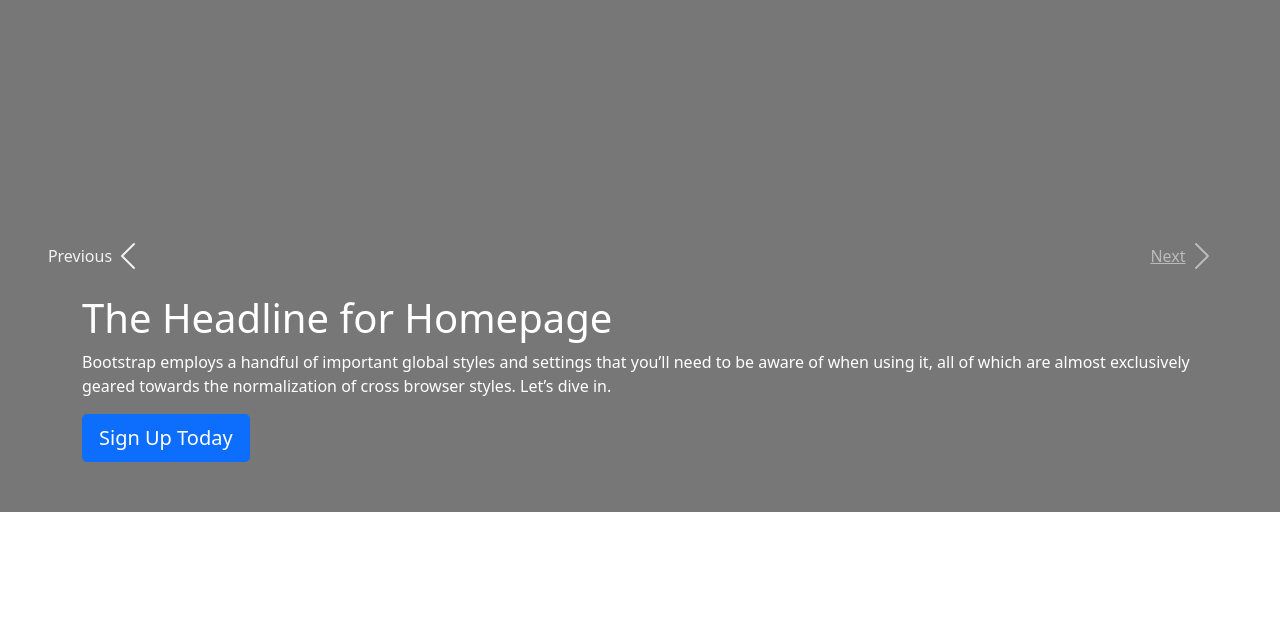
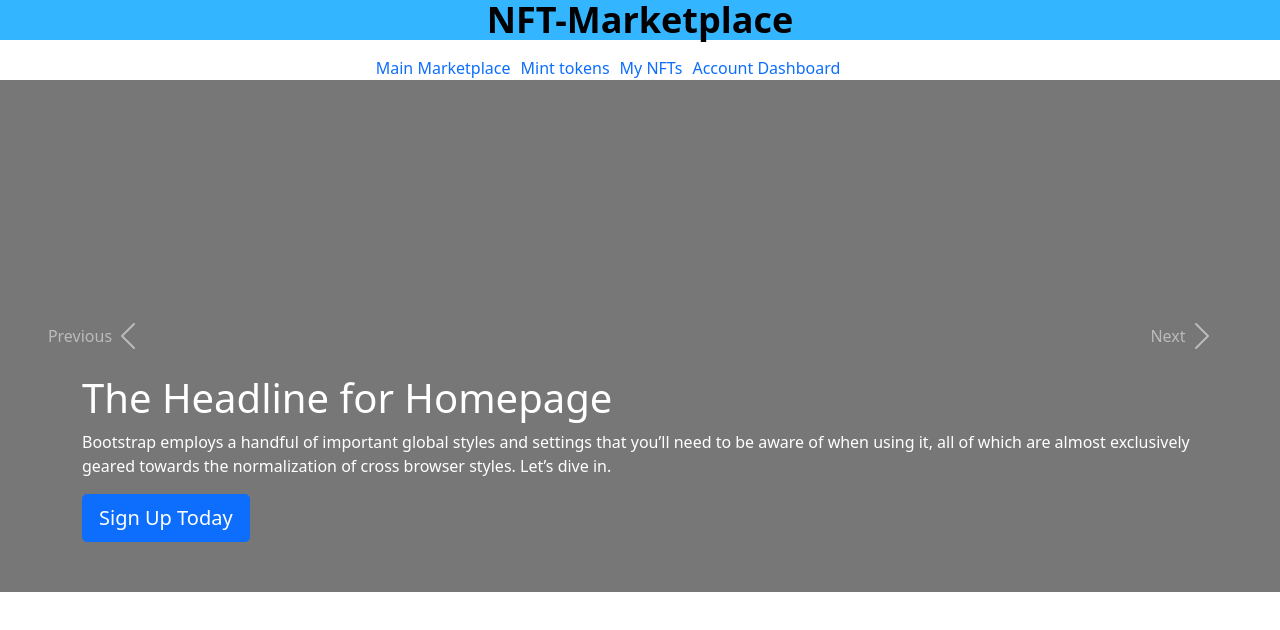
Before and after one commit to vruksheco/indiaartproject, a Next.js app in the folder nft_marketplace/: page / in a window 1280 px wide. Shown: the top 630 px of the page. Built offline with nearby package versions, Linux system fonts and the light colour scheme.

Commit message:
testing home commit

```diff
--- a/nft_marketplace/pages/_app.js
+++ b/nft_marketplace/pages/_app.js
@@ -6,11 +6,11 @@ import Link from 'next/link'
 function NFTmarketplace({Component, pageProps}) {
   return (
     <div>
-      {/* <nav className='border-b p-6' style={{backgroundColor:'white'}}>
-        <div className='border-b' style={{backgroundColor: 'purple'}}>
-        <p className='text-4x1 font-bold test-white'>NFT-Marketplace </p>
+       <nav className='border-b p-6' style={{backgroundColor:'white'}}>
+        <div className='border-b' style={{backgroundColor: '#33B5FF'}}>
+        <p className='heading text-black'>NFT-Marketplace </p>
         </div>
-        <div className='flex mt-4 justify-center'>
+        <div className='sample'>
           <Link href='/'>
             <a className='mr-4'>
               Main Marketplace
@@ -32,7 +32,7 @@ function NFTmarketplace({Component, pageProps}) {
             </a>
           </Link>
         </div>
-      </nav> */}
+      </nav>
 
       <head>
       <link href="https://cdn.jsdelivr.net/npm/bootstrap@5.1.3/dist/css/bootstrap.min.css" rel="stylesheet" integrity="sha384-1BmE4kWBq78iYhFldvKuhfTAU6auU8tT94WrHftjDbrCEXSU1oBoqyl2QvZ6jIW3" crossorigin="anonymous"/>
--- a/nft_marketplace/pages/app.css
+++ b/nft_marketplace/pages/app.css
@@ -1,4 +1,17 @@
+* {
+    box-sizing: border-box;
+}
 
+a {
+    color: black;
+    transition: all 0.2s;
+
+    text-decoration: none !important;
+}
+
+a:hover{
+    opacity: 0.6;
+}
 
 .carousel-item {
     height: 32rem;
@@ -15,3 +28,28 @@
     right: 0;
     padding-bottom: 50px;
 }
+
+.sample{
+    display: flex;
+    justify-content: center;
+    gap: 10px;
+
+    margin-right: 4rem;
+}
+
+.heading{
+    /* font: italic; */
+    text-align: center;
+
+    font-weight: 700;
+    font-size: 2.25rem;
+    line-height: 2.5rem;
+    /* text: text-4x1;
+
+    text-4x1 font-bold test-white text-center */
+}
+
+.linkpage{
+    margin-right: 4rem;
+
+}
```
